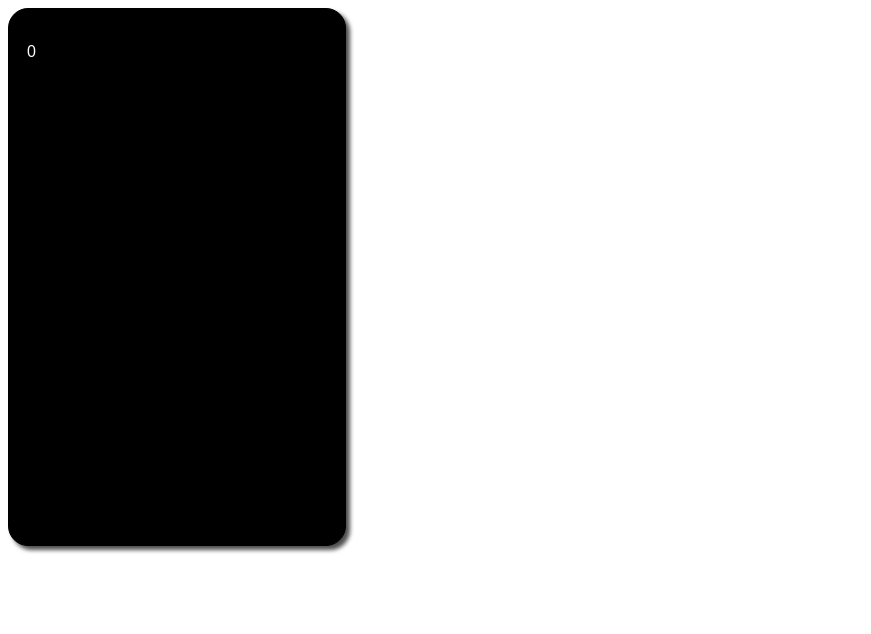
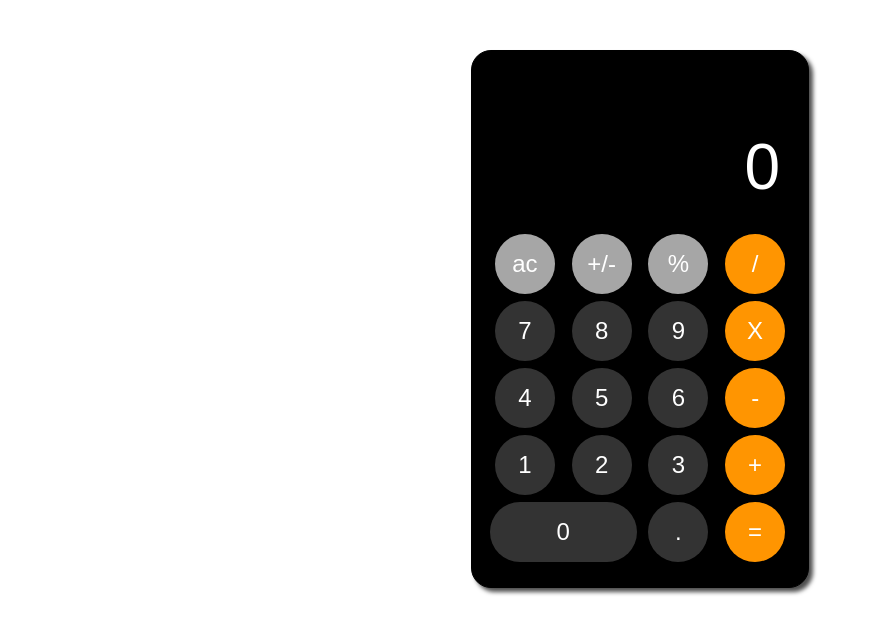
Before and after one commit to a-russkikh/Calc_html_css, a plain HTML site: page index.html in a window 1280 px wide. Shown: the whole page, without its empty margins (0-871 px from the left). Drawn offline with Linux system fonts and the light colour scheme.

Commit message:
feat: update styles/ update html

```diff
--- a/index.html
+++ b/index.html
@@ -12,7 +12,31 @@
       <div class="calc-screen">
         <p>0</p>
       </div>
-      <div class="buttons"></div>
+      <div class="buttons">
+        <div class="btn ac bg-grey">ac</div>
+        <div class="btn plus-minus bg-grey">+/-</div>
+        <div class="btn percent bg-grey">%</div>
+        <div class="btn division bg-orange">/</div>
+
+        <div class="btn seven">7</div>
+        <div class="btn eight">8</div>
+        <div class="btn nine">9</div>
+        <div class="btn multiply bg-orange">X</div>
+
+        <div class="btn four">4</div>
+        <div class="btn five">5</div>
+        <div class="btn six">6</div>
+        <div class="btn minus bg-orange">-</div>
+
+        <div class="btn one">1</div>
+        <div class="btn two">2</div>
+        <div class="btn three">3</div>
+        <div class="btn plus bg-orange">+</div>
+
+        <div class="btn zero">0</div>
+        <div class="btn dot">.</div>
+        <div class="btn equal bg-orange">=</div>
+      </div>
     </div>
   </body>
 </html>
--- a/style.css
+++ b/style.css
@@ -7,6 +7,7 @@ white #fdfdfd
 */
 
 .calc {
+  margin: 50px auto;
   width: 300px;
   height: 500px;
   border: 1px solid #000;
@@ -17,3 +18,62 @@ white #fdfdfd
   padding: 18px;
   box-shadow: 4px 4px 4px #4f4f4f;
 }
+
+.calc-screen {
+  height: 125px;
+  padding: 10px;
+  display: grid;
+  justify-items: end;
+  align-items: end;
+  margin-bottom: 20px;
+}
+.calc-screen p {
+  text-align: right;
+  font-size: 4rem;
+  margin: 0;
+}
+
+.buttons {
+  display: grid;
+  grid-template-areas:
+    "ac plus-minus percent division"
+    "seven eight nine multi"
+    "four five six minus"
+    "one two tree plus"
+    "zero zero dot equal";
+  grid-gap: 7px;
+  justify-items: center;
+}
+
+.btn {
+  width: 60px;
+  height: 60px;
+  background: #333;
+  border-radius: 50%;
+  text-align: center;
+  line-height: 60px;
+  font-size: 1.5rem;
+  cursor: pointer;
+  user-select: none;
+}
+
+.btn.zero {
+  grid-area: zero;
+  width: 100%;
+  border-radius: 34px;
+}
+.btn:hover {
+  filter: brightness(120%);
+}
+
+.btn:active {
+  filter: brightness(90%);
+}
+
+.btn.bg-grey {
+  background: #a6a6a6;
+}
+
+.btn.bg-orange {
+  background: #ff9501;
+}
```
